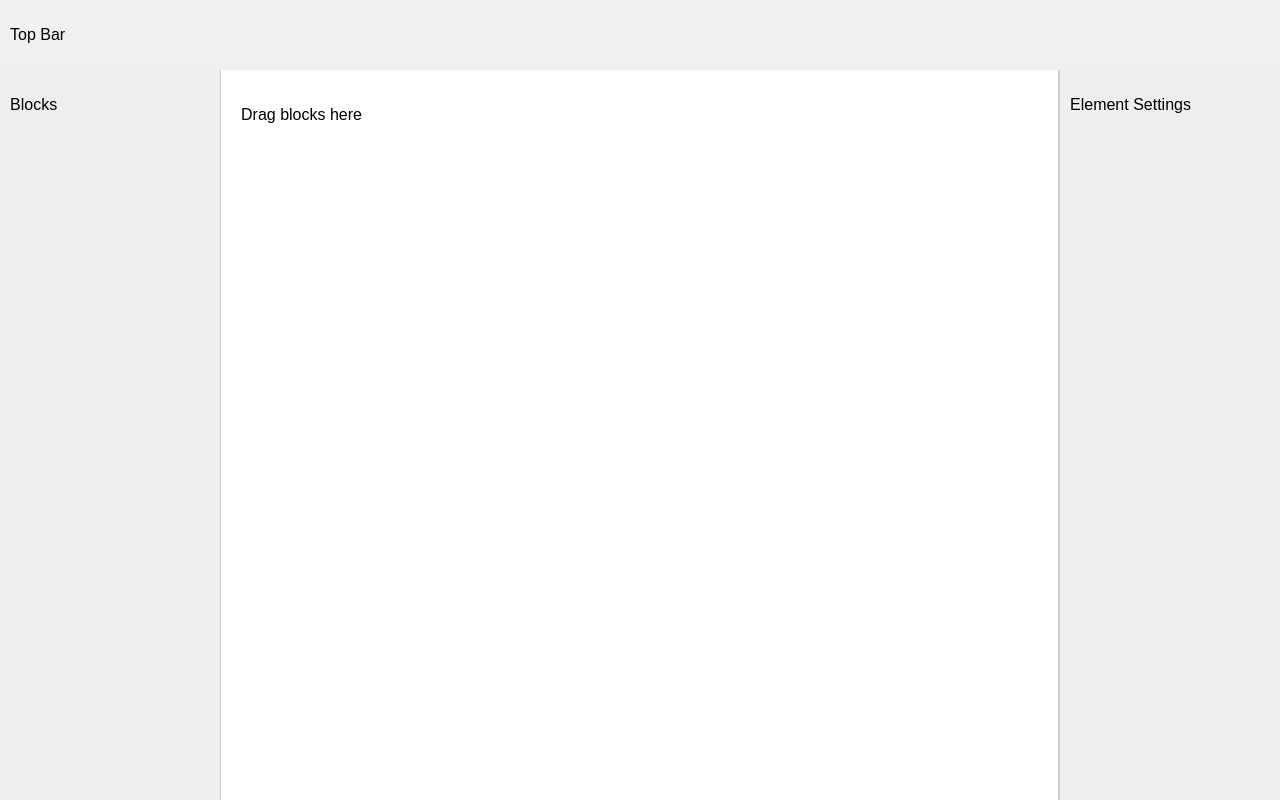
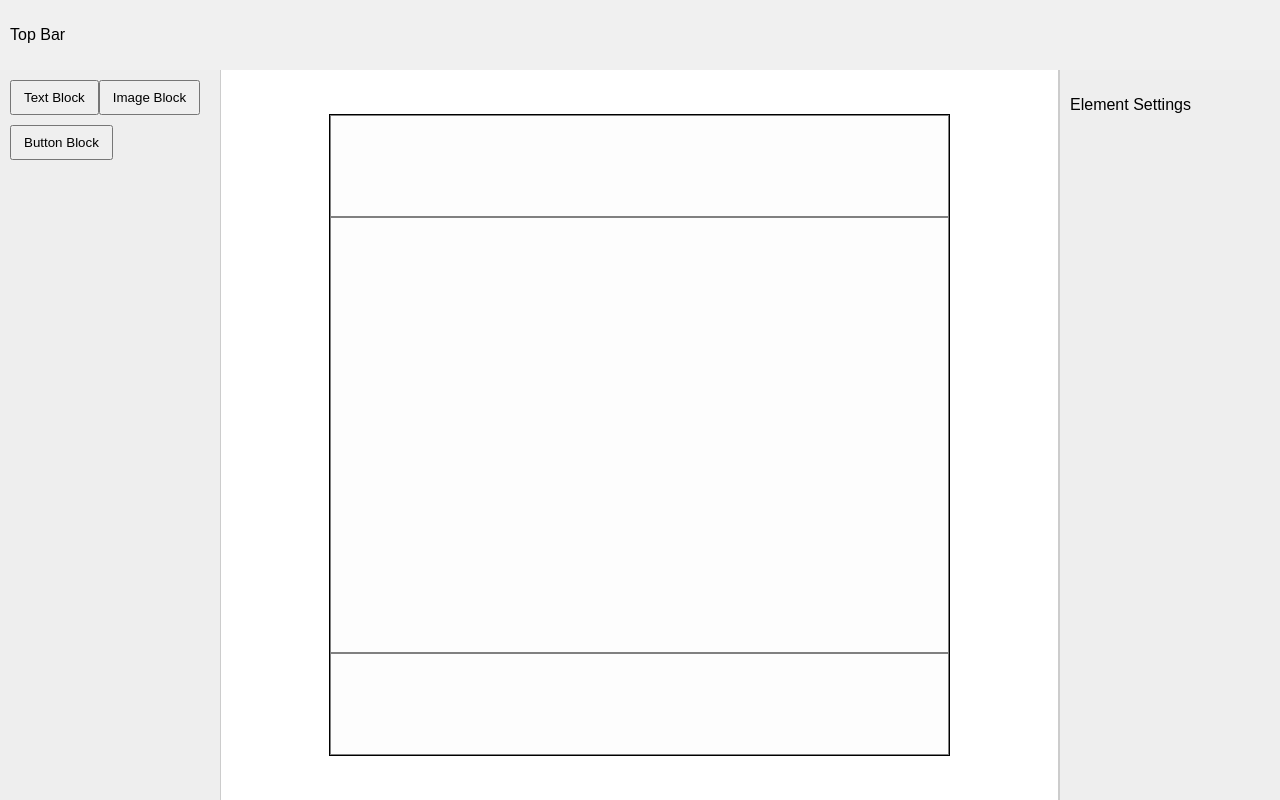
Before and after one commit to sathishkumars5/email-template-builder, a React (Create React App) app: page / in a window 1280 px wide. Built offline with nearby package versions, Linux system fonts and the light colour scheme.

Commit message:
drag and drp working

```diff
--- a/package.json
+++ b/package.json
@@ -8,8 +8,10 @@
     "@testing-library/react": "^16.3.0",
     "@testing-library/user-event": "^13.5.0",
     "react": "^19.1.0",
+    "react-dnd": "^16.0.1",
+    "react-dnd-html5-backend": "^16.0.1",
     "react-dom": "^19.1.0",
-    "react-scripts": "5.0.1",
+    "react-scripts": "^5.0.1",
     "web-vitals": "^2.1.4"
   },
   "scripts": {
--- a/src/App.js
+++ b/src/App.js
@@ -1,4 +1,6 @@
 import React from 'react';
+import { DndProvider } from 'react-dnd';
+import { HTML5Backend } from 'react-dnd-html5-backend';
 import { EditorProvider } from './context';
 import HeaderToolbar from './components/HeaderToolbar/HeaderToolbar';
 import BlockSelector from './components/BlockSelector/BlockSelector';
@@ -9,6 +11,7 @@ import './styles/index.css';
 
 const App = () => {
   return (
+    <DndProvider backend={HTML5Backend}>
         <EditorProvider>
         <div className="app-container">
           <HeaderToolbar />
@@ -19,6 +22,7 @@ const App = () => {
           </div>
         </div>
       </EditorProvider>
+    </DndProvider>
   );
 };
 
--- a/src/components/BlockSelector/BlockSelector.jsx
+++ b/src/components/BlockSelector/BlockSelector.jsx
@@ -1,11 +1,15 @@
-// Contains buttons like "Add Text", "Add Image"
+// // Contains buttons like "Add Text", "Add Image"
+
 import React from 'react';
+import DraggableBlock from './DraggableBlock';
+import { initialBlocks } from '../../data/initialBlocks';
 
 const BlockSelector = () => {
   return (
     <div className="sidebar left">
-      <p>Blocks</p>
-
+      {initialBlocks.map((block) => (
+        <DraggableBlock key={block.id} type={block.type} lable={block.content} />
+      ))}
     </div>
   );
 };
--- /dev/null
+++ b/src/components/BlockSelector/DraggableBlock.jsx
@@ -0,0 +1,28 @@
+import React from 'react';
+import { useDrag } from 'react-dnd';
+
+const DraggableBlock = ({ type,lable}) => {
+  const [{ isDragging }, dragRef] = useDrag({
+    type,
+    item: {type},
+    collect: (monitor) => ({
+      isDragging: !!monitor.isDragging(),
+    }),
+  });
+
+  return (
+    <button
+      ref={dragRef}
+      style={{
+        opacity: isDragging ? 0.5 : 1,
+        cursor: 'move',
+        padding: '8px 12px',
+        marginBottom: '10px',
+      }}
+    >
+      {lable}
+    </button>
+  );
+};
+
+export default DraggableBlock;
--- a/src/components/CanvasEditor/CanvasEditor.jsx
+++ b/src/components/CanvasEditor/CanvasEditor.jsx
@@ -1,12 +1,108 @@
-// Displays blocks with click/select interaction
-import React from 'react';
+import React, { useState } from 'react';
+import { useDrop } from 'react-dnd';
 
 const CanvasEditor = () => {
-  return (
-    <div className="canvas">
-      <p>Drag blocks here</p>
+  const [components, setComponents] = useState({
+    header: [],
+    main: [],
+    footer: [],
+  });
+
+  const [, headerDropRef] = useDrop(() => ({
+    accept: ['text', 'image', 'link', 'button'],
+    drop: (item) => {
+      setComponents((prev) => ({
+        ...prev,
+        header: [...prev.header, item.type],
+      }));
+    },
+  }));
+
+  const [, mainDropRef] = useDrop(() => ({
+    accept: ['text', 'image', 'link', 'button'],
+    drop: (item) => {
+      setComponents((prev) => ({
+        ...prev,
+        main: [...prev.main, item.type],
+      }));
+    },
+  }));
+
+  const [, footerDropRef] = useDrop(() => ({
+    accept: ['text', 'image', 'link', 'button'],
+    drop: (item) => {
+      setComponents((prev) => ({
+        ...prev,
+        footer: [...prev.footer, item.type],
+      }));
+    },
+  }));
+
+  const renderComponent = (type, index) => {
+    switch (type) {
+      case 'text':
+        return <p key={index} contentEditable suppressContentEditableWarning >Editable Text</p>;
+      case 'image':
+        return <img key={index} src="https://via.placeholder.com/100" alt="Dropped" />;
+      case 'link':
+        return <a key={index} href="https://example.com" target="_blank" rel="noreferrer">Example Link</a>;
+      case 'button':
+        return <button key={index}>Click Me</button>;
+      default:
+        return null;
+    }
+  };
+
+return (
+  <div className="canvas" style={{ flex: 1, padding: '2rem', display:'flex', justifyContent:'center', alignItems:'center'}}>
+    <div
+      className="conva-container"
+      style={{
+        border: '1px solid',
+        height: '80vh',
+        width: '80%',
+        display: 'flex',
+        flexDirection: 'column',
+        position: 'relative',
+        background: '#fdfdfd',
+      }}
+    >
+      {/* Header */}
+      <div
+        ref={headerDropRef}
+        style={{
+          minHeight: '100px',
+          border: '1px solid gray',
+        }}
+      >
+        {components.header.map((type, i) => renderComponent(type, i))}
+      </div>
+
+      {/* Main (takes up remaining space) */}
+      <div
+        ref={mainDropRef}
+        style={{
+          flex: 1,
+          overflowY: 'auto',
+          border: '1px solid gray',
+        }}
+      >
+        {components.main.map((type, i) => renderComponent(type, i))}
+      </div>
+
+      {/* Footer */}
+      <div
+        ref={footerDropRef}
+        style={{
+          minHeight: '100px',
+          border: '1px solid gray',
+        }}
+      >
+        {components.footer.map((type, i) => renderComponent(type, i))}
+      </div>
     </div>
-  );
-};
+  </div>
+);
+}
 
 export default CanvasEditor;
--- a/src/context/EditorContext.jsx
+++ b/src/context/EditorContext.jsx
@@ -1,22 +1,21 @@
 import React, { createContext, useState } from 'react';
 
 // 1. Create context
-export const EditorContext = createContext();
+export const EditorContext = createContext([]);
 
 // 2. Create provider component
 export const EditorProvider = ({ children }) => {
   // 3. Define shared states here
-  // const [state, setState] = useState(initialValue);
+  const [state, setState] = useState([]);
 
   // 4. Define functions to update state
-  // function addBlock() { ... }
+  const addBlock = (addComponent)=>{
+    setState((currentComponent) =>[...currentComponent,addComponent])
+  }
   // function selectBlock() { ... }
 
   return (
-    <EditorContext.Provider value={{
-      // pass states and functions here
-      // state, setState, addBlock
-    }}>
+    <EditorContext.Provider value={{ state, addBlock }}>
       {children}
     </EditorContext.Provider>
   );
--- a/src/data/initialBlocks.js
+++ b/src/data/initialBlocks.js
@@ -1,6 +1,14 @@
 // Dummy block data format example
 // This file defines initial block structures used in the editor
 
+// export const initialBlocks = [
+//   { id: '1', type: 'text', content: 'Hello' }
+// ];
+
+
+// src/data/initialBlocks.js
 export const initialBlocks = [
-  { id: '1', type: 'text', content: 'Hello' }
+  { id: 1, content: 'Text Block', type:'text'},
+  { id: 2, content: 'Image Block', type:'image' },
+  { id: 3, content: 'Button Block', type:'button'},
 ];
```
Also changed, not shown: src/hooks/DrapableContainer.js (added, +84 -0 lines), src/hooks/useDragAndDrop.js (deleted, +0 -22 lines), 1 other file (tests, documents, lock files or other folders). Lines whose indentation alone changed are shown as unchanged.
